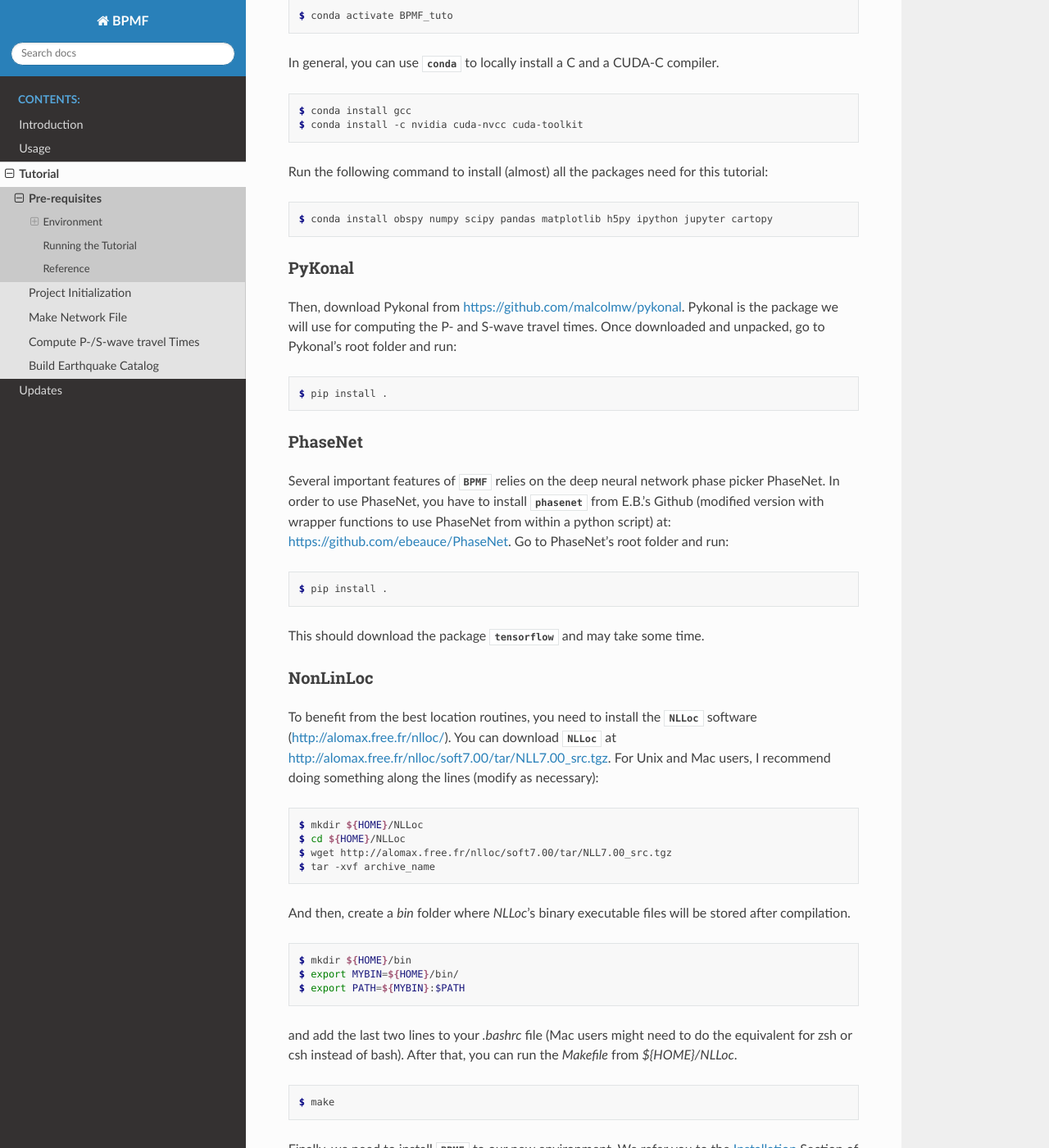
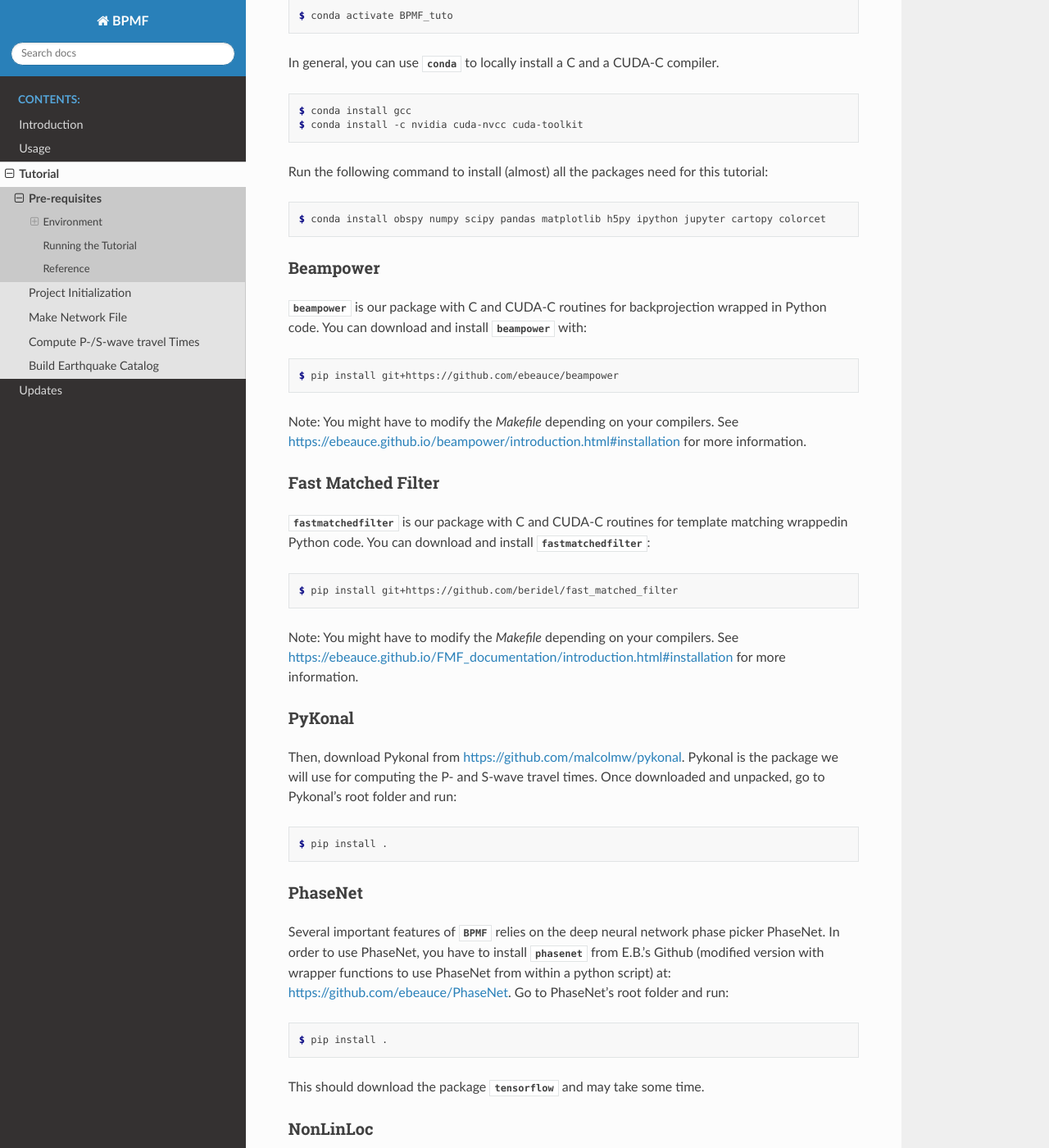
Before and after one commit to ebeauce/Seismic_BPMF, a Sphinx documentation site: the page built from source/tutorial/general.rst, in a window 1280 px wide and 1400 px high, scrolled down 740 px. Shown: the whole window at 82% size. Built offline with Sphinx 7.4.7 and the Read the Docs theme 2.0.0, drawn with Linux system fonts in a browser that asks for light colours; pages that are not in the unit, such as notebooks, are missing from menus.

Commit message:
Update pre-requisite packages in tuto

```diff
--- a/source/tutorial/general.rst
+++ b/source/tutorial/general.rst
@@ -44,7 +44,38 @@ Run the following command to install (almost) all the packages need for this tut
 
 .. code-block:: console
 
-    $ conda install obspy numpy scipy pandas matplotlib h5py ipython jupyter cartopy
+    $ conda install obspy numpy scipy pandas matplotlib h5py ipython jupyter cartopy colorcet
+
+Beampower
+^^^^^^^^^
+
+:py:data:`beampower` is our package with C and CUDA-C routines for
+backprojection wrapped in Python code. You can download and install
+:py:data:`beampower` with:
+
+.. code-block:: console
+
+   $ pip install git+https://github.com/ebeauce/beampower
+
+Note: You might have to modify the `Makefile` depending on your compilers. See
+`https://ebeauce.github.io/beampower/introduction.html#installation
+<https://ebeauce.github.io/beampower/introduction.html#installation>`_ for more
+information.
+
+Fast Matched Filter
+^^^^^^^^^^^^^^^^^^^
+
+:py:data:`fastmatchedfilter` is our package with C and CUDA-C routines for
+template matching wrappedin Python code. You can download and install
+:py:data:`fastmatchedfilter`:
+
+.. code-block:: console
+
+   $ pip install git+https://github.com/beridel/fast_matched_filter
+
+Note: You might have to modify the `Makefile` depending on your compilers. See `https://ebeauce.github.io/FMF_documentation/introduction.html#installation
+<https://ebeauce.github.io/FMF_documentation/introduction.html#installation>`_
+for more information.
 
 
 PyKonal
```
Also changed, not shown: 5 other files.
